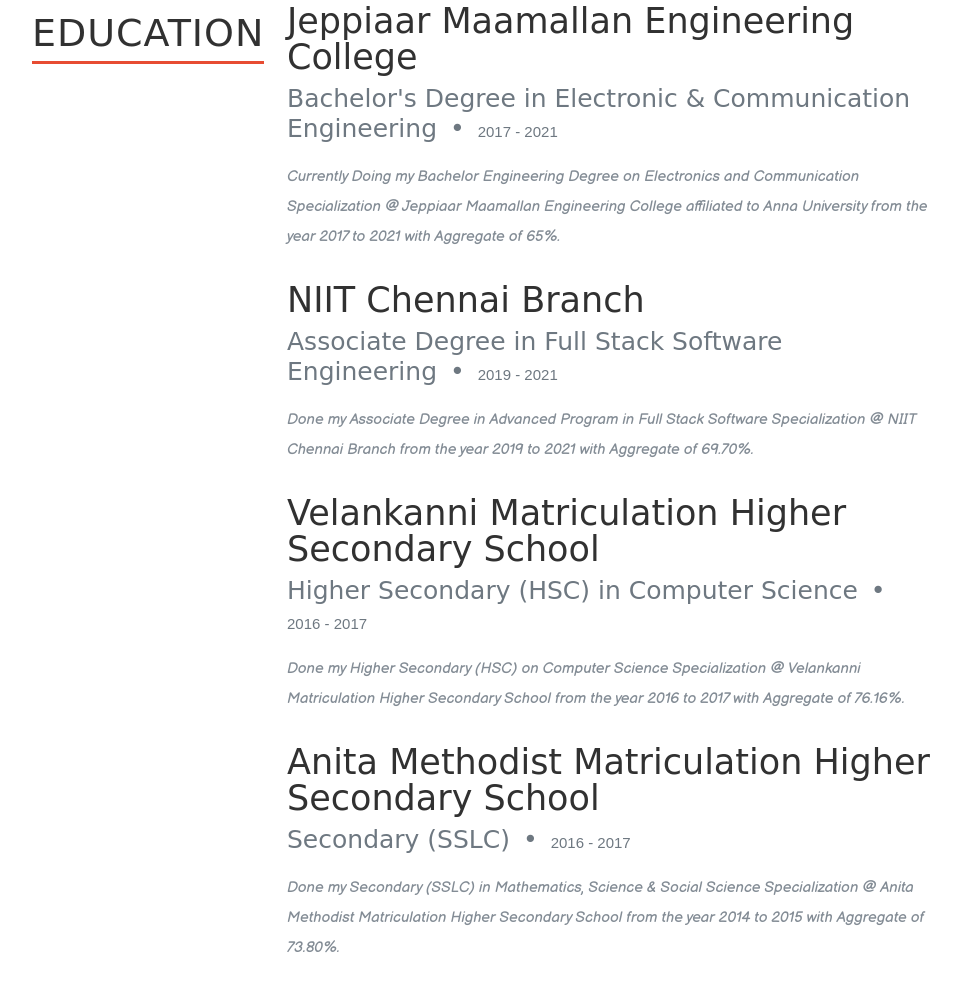
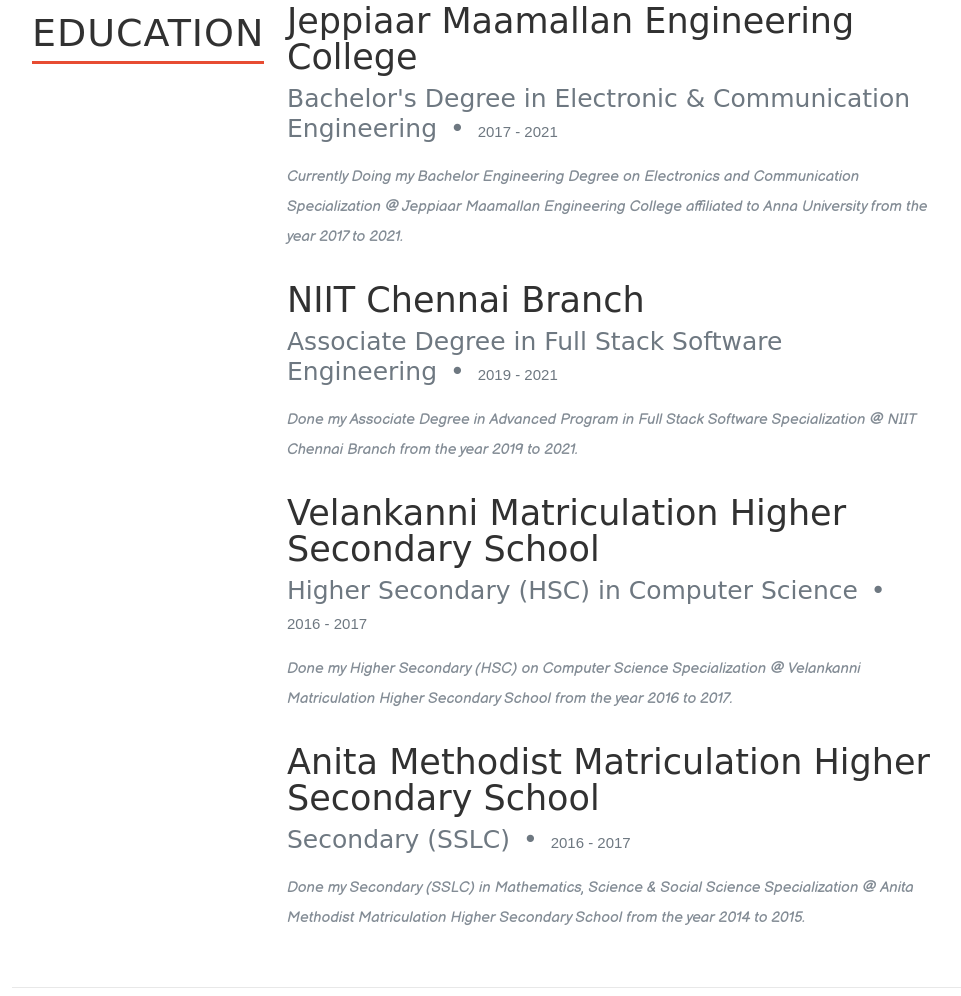
Before and after one commit to steveanand/AnandViswanathan2.0, a plain HTML site: page index.html in a window 1280 px wide. Shown: the part 1571-2567 px from the top of the page, without its empty margins (118-1079 px from the left). Drawn offline with nearby package versions, Linux system fonts and the light colour scheme; a web font is replaced by a local one.

Commit message:
Aggregate change

```diff
--- a/index.html
+++ b/index.html
@@ -201,7 +201,7 @@
                 Currently Doing my Bachelor Engineering Degree on Electronics
                 and Communication Specialization @ Jeppiaar Maamallan
                 Engineering College affiliated to Anna University from the year
-                2017 to 2021 with Aggregate of 65%.
+                2017 to 2021.
               </p>
             </div>
           </div>
@@ -217,7 +217,7 @@
               <p>
                 Done my Associate Degree in Advanced Program in Full Stack
                 Software Specialization @ NIIT Chennai Branch from the year 2019
-                to 2021 with Aggregate of 69.70%.
+                to 2021.
               </p>
             </div>
           </div>
@@ -233,7 +233,7 @@
               <p>
                 Done my Higher Secondary (HSC) on Computer Science
                 Specialization @ Velankanni Matriculation Higher Secondary
-                School from the year 2016 to 2017 with Aggregate of 76.16%.
+                School from the year 2016 to 2017.
               </p>
             </div>
           </div>
@@ -249,8 +249,7 @@
               <p>
                 Done my Secondary (SSLC) in Mathematics, Science & Social
                 Science Specialization @ Anita Methodist Matriculation Higher
-                Secondary School from the year 2014 to 2015 with Aggregate of
-                73.80%.
+                Secondary School from the year 2014 to 2015.
               </p>
             </div>
           </div>
```
